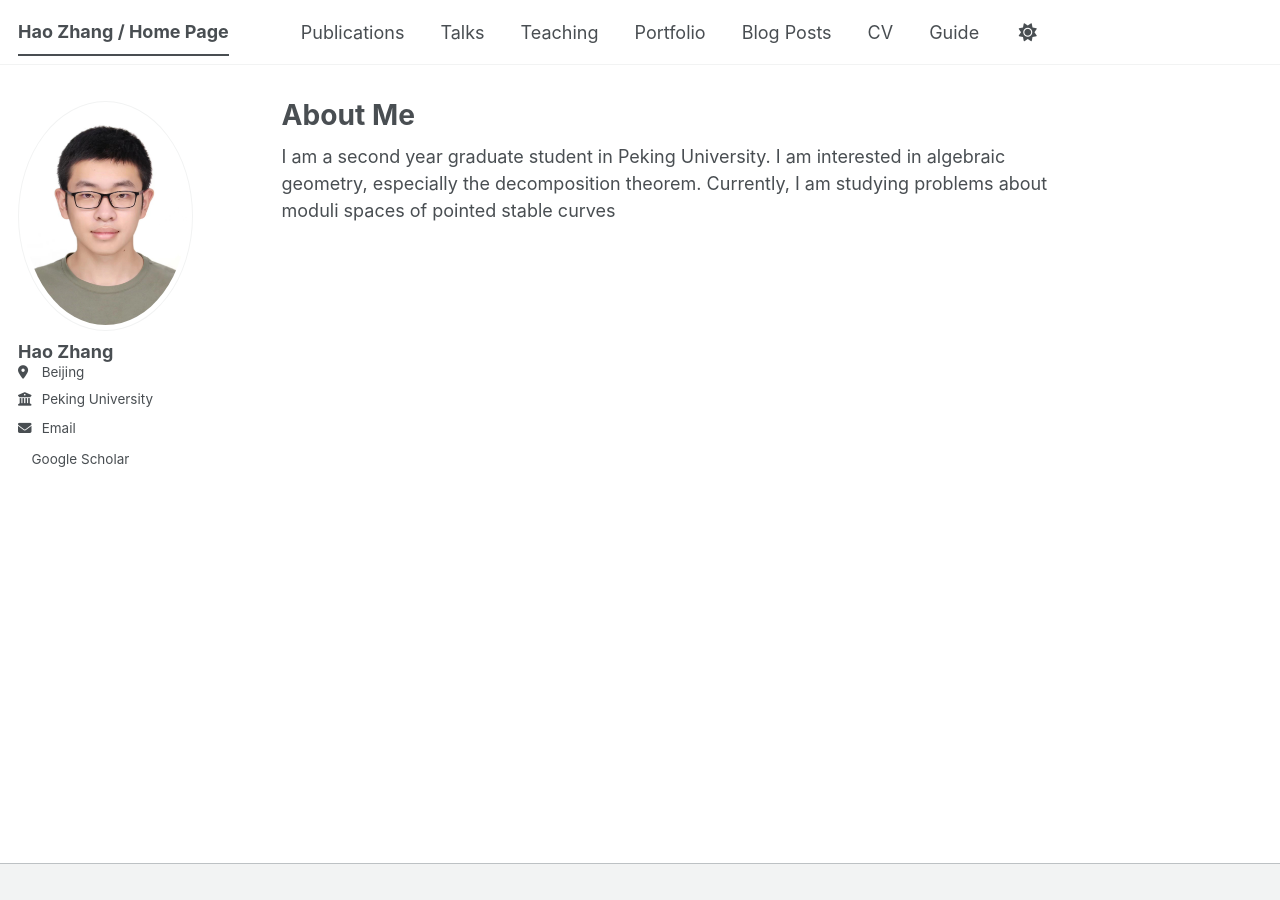
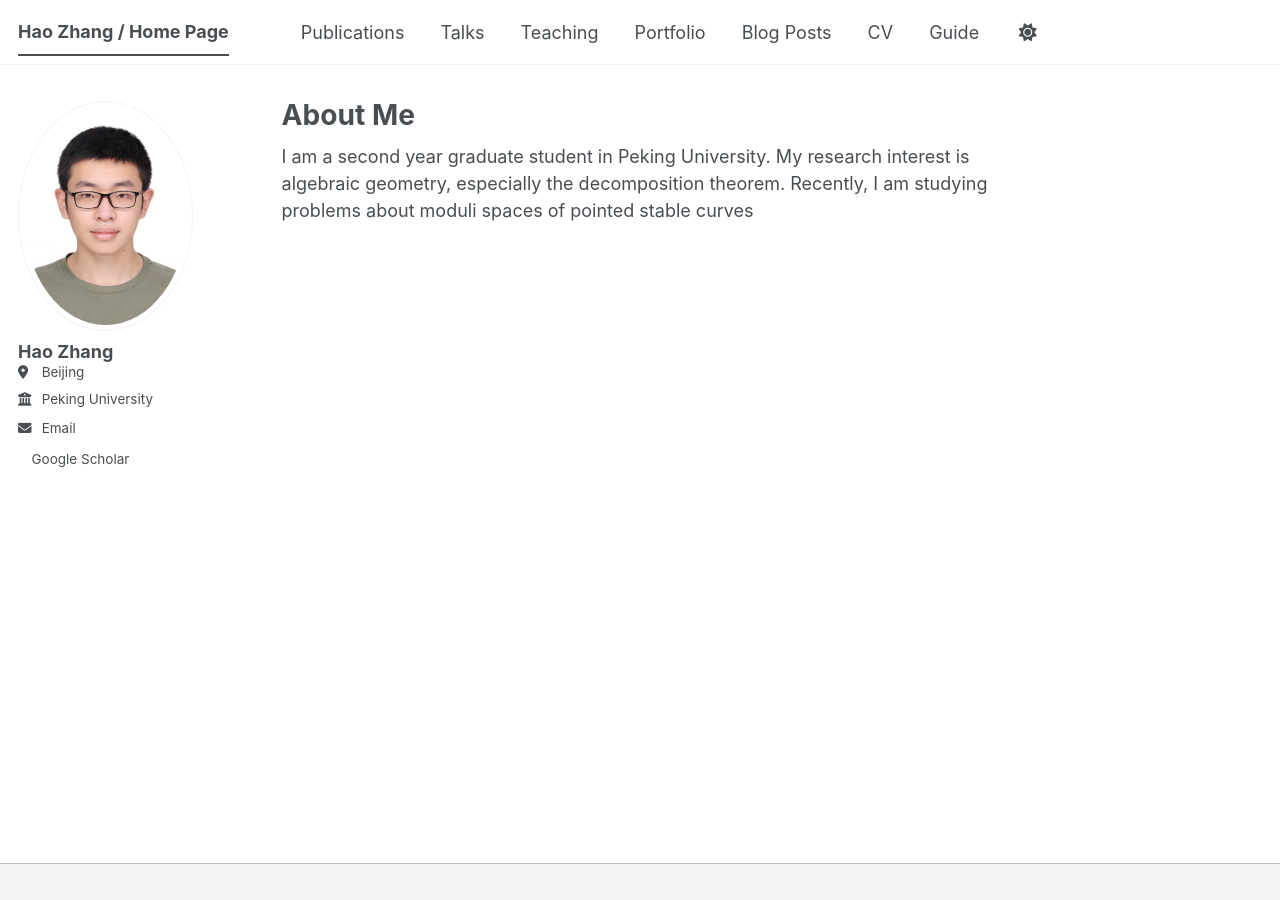
Before and after one commit to HaozhangPKU/HaozhangPKU.github.io, a Jekyll site: the page built from _pages/about.md, in a window 1280 px wide. Built offline with Jekyll 4.4.1, drawn with Linux system fonts in a browser that asks for light colours; a style sheet for code colours, icons or effects is not loaded.

Commit message:
Update about.md

```diff
--- a/_pages/about.md
+++ b/_pages/about.md
@@ -6,4 +6,4 @@ redirect_from:
   - /about/
   - /about.html
 ---
-I am a second year graduate student in Peking University. I am interested in algebraic geometry, especially the decomposition theorem. Currently, I am studying problems about moduli spaces of pointed stable curves
+I am a second year graduate student in Peking University. My research interest is algebraic geometry, especially the decomposition theorem. Recently, I am studying problems about moduli spaces of pointed stable curves
```
